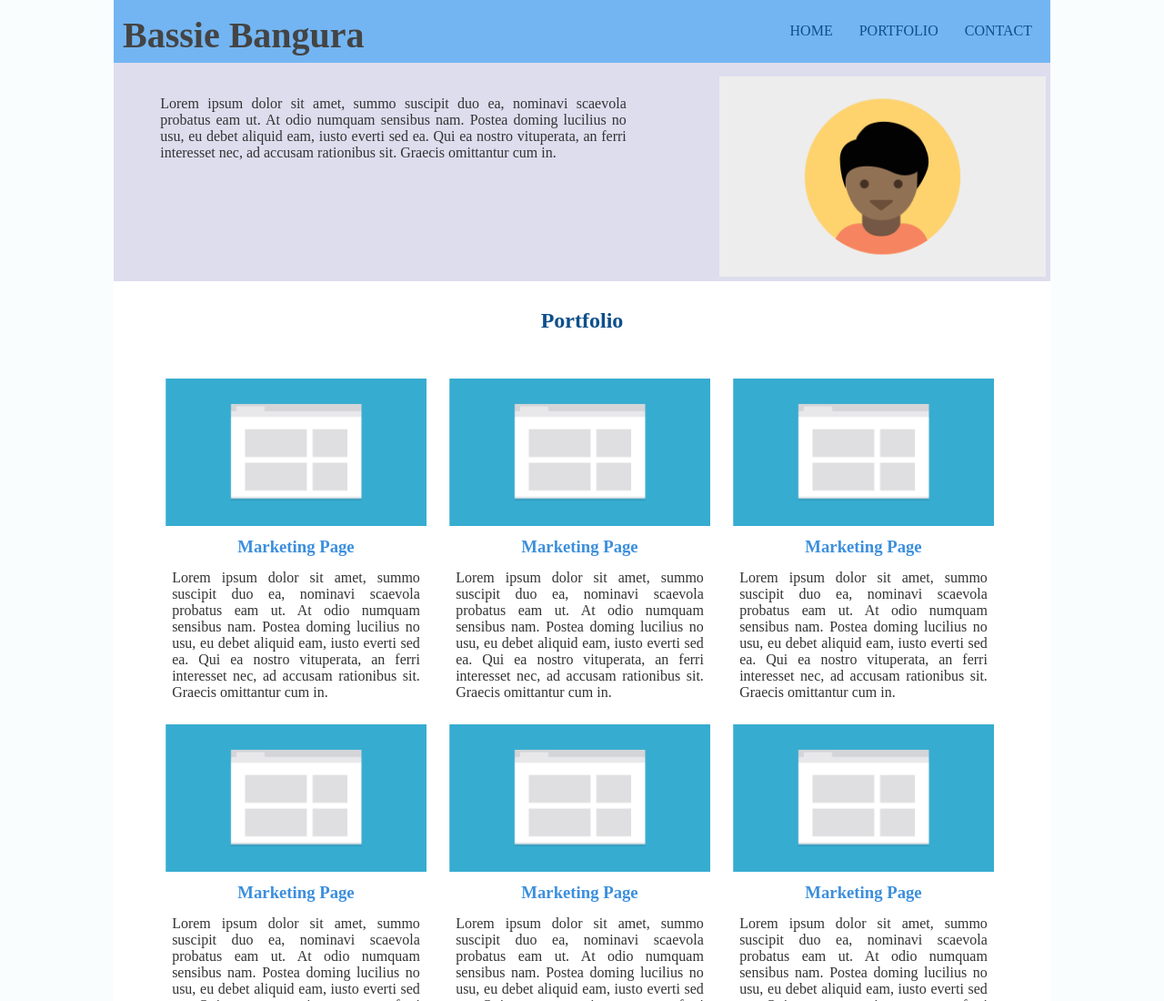
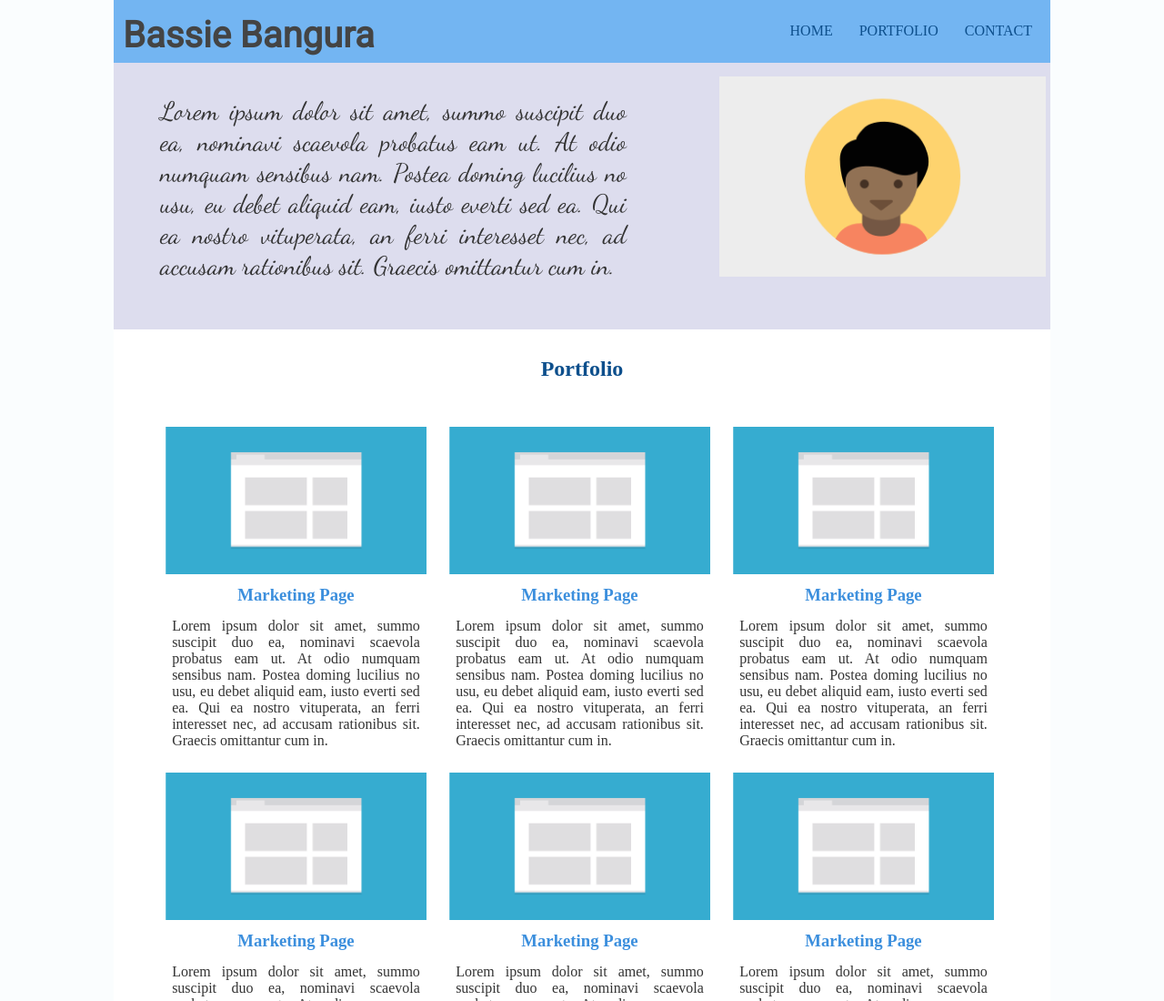
Before and after one commit to bassiebangura/Project_2_Mobile-First_Responsive_layout, a plain HTML site: page index.html in a window 1280 px wide. Shown: the top 1100 px of the page at 91% size. Drawn offline with Linux system fonts and the light colour scheme.

Commit message:
Add google fonts

```diff
--- a/css/styles.css
+++ b/css/styles.css
@@ -37,6 +37,7 @@ a {
     background-color: hsl(209, 83%, 70%);
     color: #444;
     border-bottom: 0.8px solid hsl(209, 89%, 60%);
+    font-family: 'Roboto', sans-serif;
 }
 
 /* .header__profile {
@@ -68,6 +69,8 @@ a {
     padding: 2% 5% 2%;
     color: #333;
     text-align: justify;
+    font-size: 1.75rem;
+    font-family: 'Dancing Script', cursive;
 }
 
 /*********** Main **************/
--- a/index.html
+++ b/index.html
@@ -4,7 +4,9 @@
     <meta charset="utf-8" />
     <meta http-equiv="X-UA-Compatible" content="IE=edge">
     <title>Porfolio</title>
-    <meta name="viewport" content="width=device-width, initial-scale=1">
+
+    <link href="https://fonts.googleapis.com/css?family=Dancing+Script|Roboto" rel="stylesheet"><meta name="viewport" content="width=device-width, initial-scale=1">
+    <link href="https://fonts.googleapis.com/css?family=Roboto" rel="stylesheet">
     <link rel="stylesheet" type="text/css" media="screen" href="css/styles.css" />
 </head>
 <body>
```
